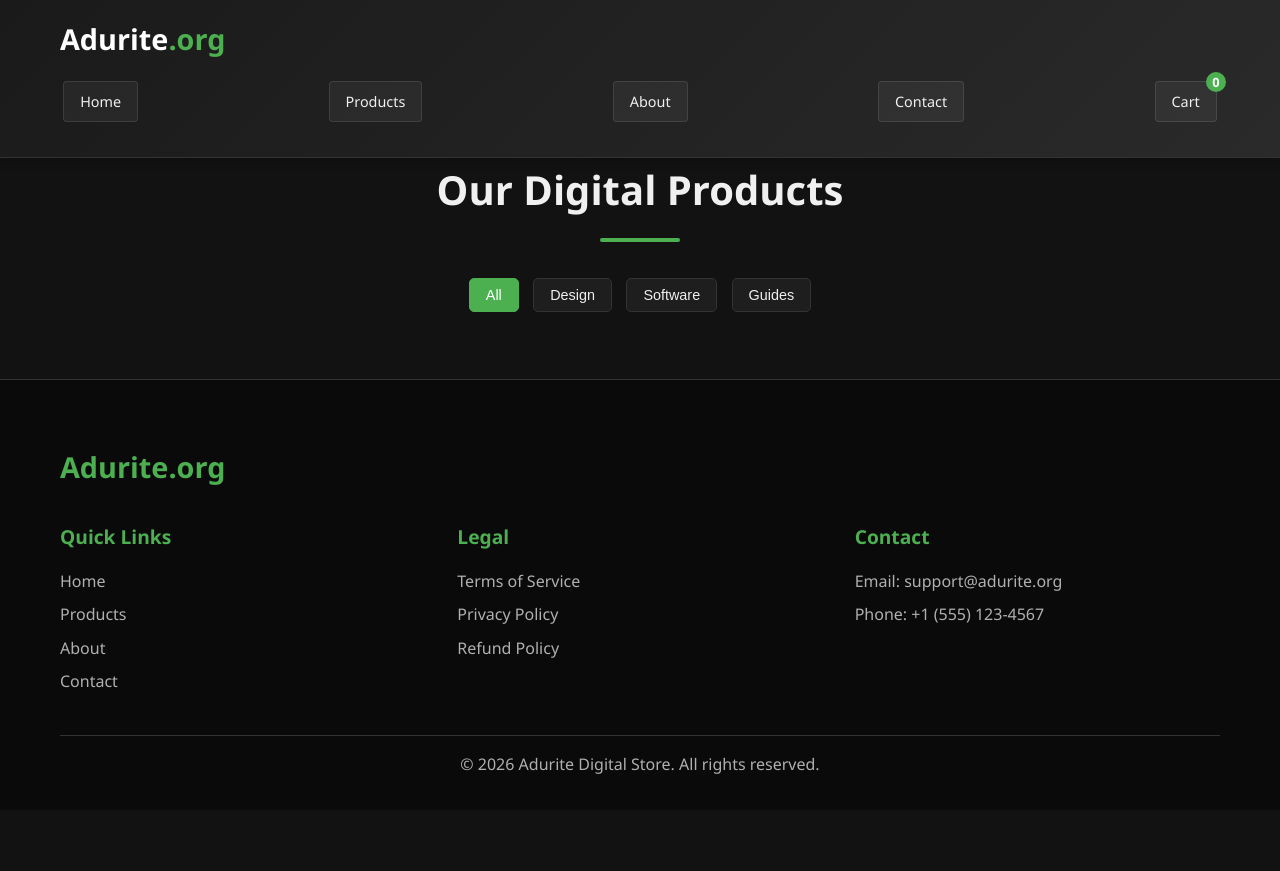
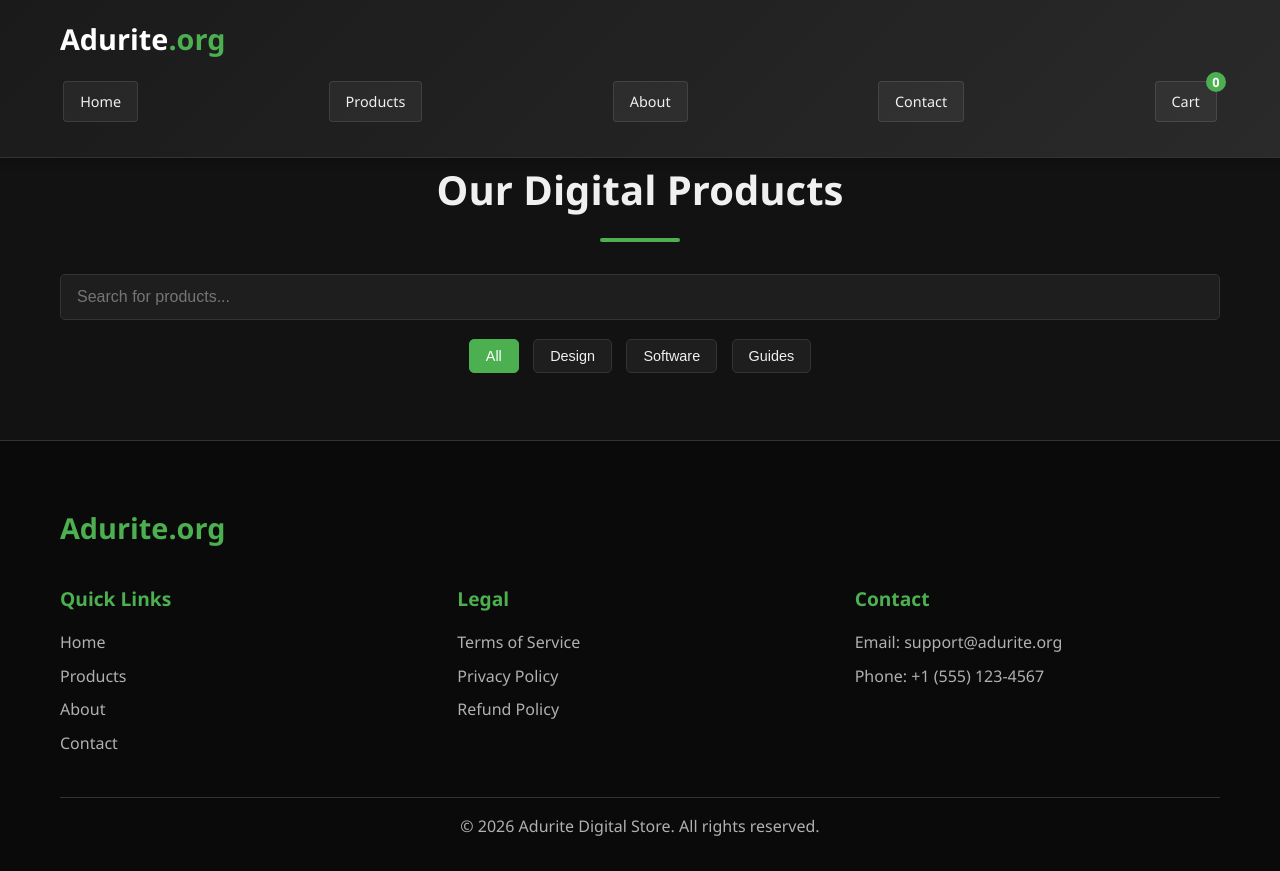
Before and after one commit to Birdier/adurite-digital-store, a plain HTML site: page products.html in a window 1280 px wide. Before the commit the page ends 810 px from the top, so only its background shows below. Drawn offline with Linux system fonts and the light colour scheme.

Commit message:
Add search input to products page
Added a search input field to the products page.

```diff
--- a/products.html
+++ b/products.html
@@ -29,6 +29,9 @@
         <section class="products-page-section">
             <div class="container">
                 <h2 class="section-title">Our Digital Products</h2>
+                <div class="search-container">
+                    <input type="text" id="search-input" placeholder="Search for products...">
+                </div>
                 <div class="filters">
                     <button class="filter-btn active" data-filter="all">All</button>
                     <button class="filter-btn" data-filter="design">Design</button>
```
